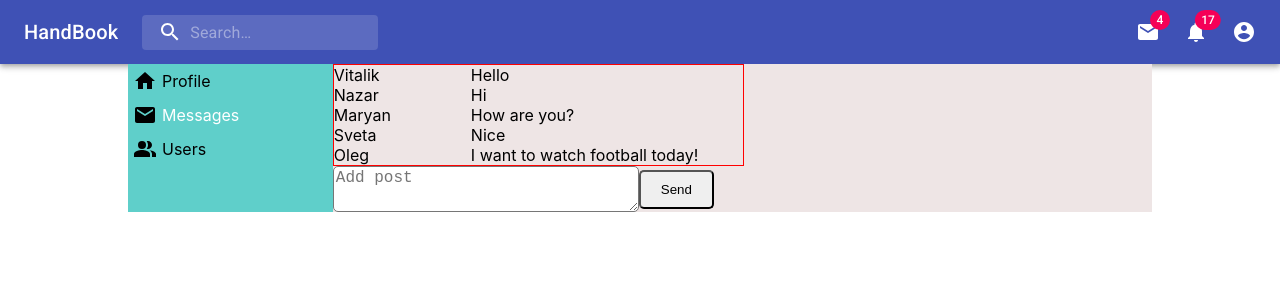
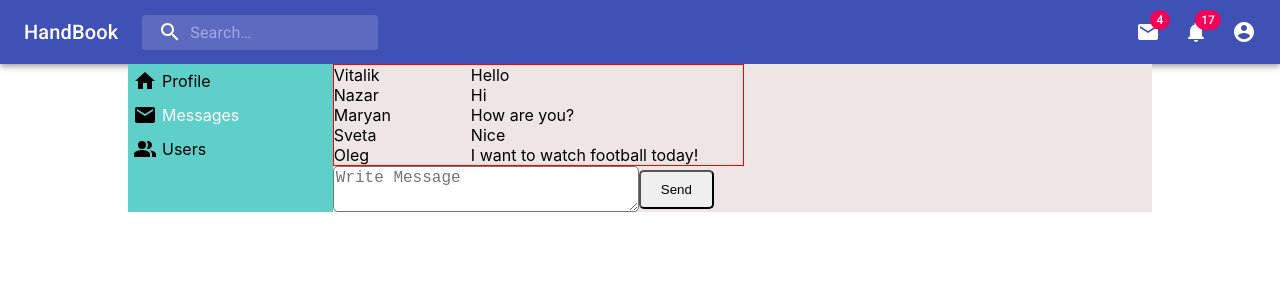
Before and after one commit to Burban-Vitalik/Project-Social-Media, a React (Create React App) app: page /messages in a window 1280 px wide. Shown: the top 300 px of the page. Built offline with nearby package versions, Linux system fonts and the light colour scheme.

Commit message:
message send

```diff
--- a/src/Redux/dialogs-reducer.js
+++ b/src/Redux/dialogs-reducer.js
@@ -19,11 +19,18 @@ let initialState = {
 
 const dialogsReducer = (state = initialState, action) => {
     switch (action.type) {
+        case SEND_MESSAGE:
+            let body = action.newMessageBody
+            return {
+                ...state,
+                messages: [...state.messages, {id:6, message: body}]
+            }
+
         default:
             return state
     }
 }
 
-export let sendMessageCreator = () => ({type: SEND_MESSAGE});
+export let sendMessageCreator = (newMessageBody) => ({type: SEND_MESSAGE, newMessageBody});
 
 export default dialogsReducer;
--- a/src/component/Dialogs/AddMessageForm/AddMessageForm.jsx
+++ b/src/component/Dialogs/AddMessageForm/AddMessageForm.jsx
@@ -10,7 +10,7 @@ const AddMessageForm = (props) => {
         <form onSubmit={props.handleSubmit}>
             <div className={styles.flex}>
                 <div>
-                    <Field component={'textarea'} placeholder={'Add post'} name={'newAddPost'} className={styles.textarea}/>
+                    <Field component={'textarea'} placeholder={'Write Message'} name={'newMessageBody'} className={styles.textarea}/>
                 </div>
                 <div>
                     <button className={styles.button}>Send</button>
--- a/src/component/Dialogs/Dialogs.jsx
+++ b/src/component/Dialogs/Dialogs.jsx
@@ -5,8 +5,16 @@ import { DialogItem } from './Dialog/DialogItem';
 import { MessageItem } from './Message/MessageItem';
 
 const Dialogs = (props) => {
-    let dialogsArray = props.dialogs.map(element => <DialogItem id={element.id} name={element.name}/>);
-    let messagesArray = props.messages.map(element => <MessageItem id={element.id} message={element.message}/>);
+    let state = props.dialogsPage;
+    let dialogsArray = state.dialogs.map(element => <DialogItem id={element.id} name={element.name}/>);
+    let messagesArray = state.messages.map(element => <MessageItem id={element.id} message={element.message}/>);
+    let newMessageBody = state.newMessageBody
+
+    let addNewMessage = (values) => {
+        debugger;
+        // console.log();
+        props.sendMessage(values.newMessageBody)
+    }
     debugger;
     return(
         <div className={styles.dialogsPage}>
@@ -18,7 +26,7 @@ const Dialogs = (props) => {
                     {messagesArray}
                 </div>
             </div>
-            <AddMessageForm />
+            <AddMessageForm onSubmit={addNewMessage}/>
         </div>
     )
 }
--- a/src/component/Dialogs/DialogsContainer.jsx
+++ b/src/component/Dialogs/DialogsContainer.jsx
@@ -1,9 +1,10 @@
 import React from 'react';
 import { connect } from 'react-redux';
+import { sendMessageCreator } from '../../Redux/dialogs-reducer';
 import Dialogs from './Dialogs'
 
 let DialogsContainer = (props) => {
-    return <Dialogs {...props.dialogsPage}/>
+    return <Dialogs {...props}/>
 }
 
 let mapStateToProps = (state) => {
@@ -13,7 +14,11 @@ let mapStateToProps = (state) => {
 }
 
 let mapDispatchToProps = (dispatch) => {
-
+    return {
+        sendMessage: (newMessageBody) => {
+            dispatch(sendMessageCreator(newMessageBody))
+        }
+    }
 }
 
 export default connect(mapStateToProps, mapDispatchToProps)(DialogsContainer);
```
Also changed, not shown: 1 other file (tests, documents, lock files or other folders).
